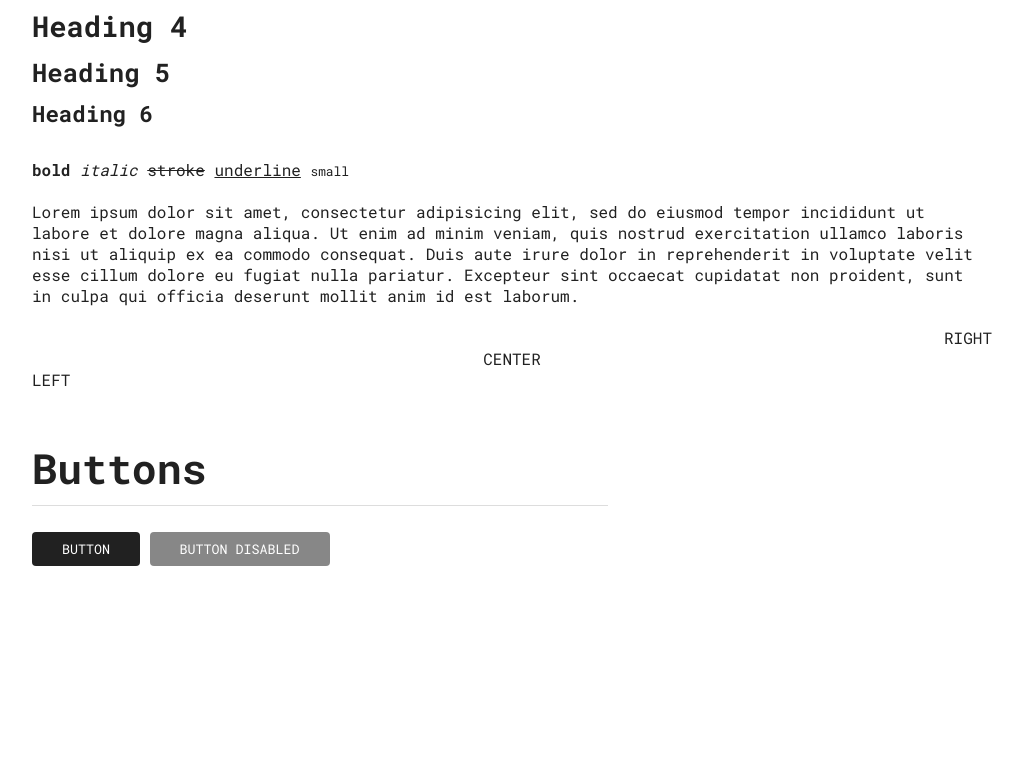
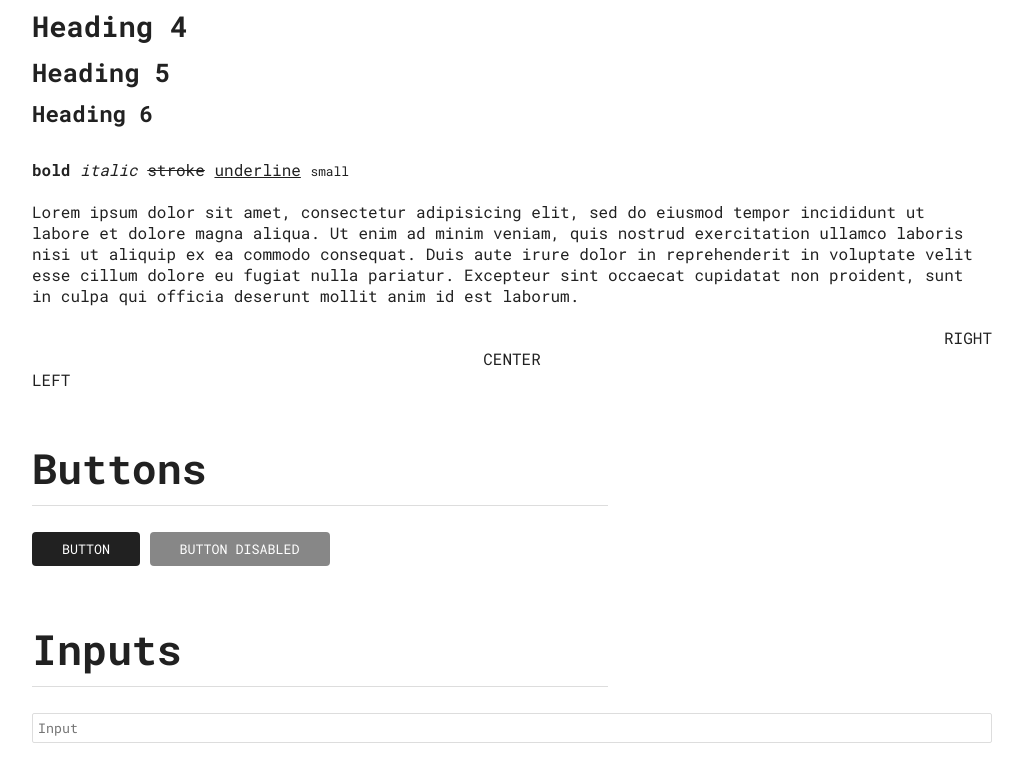
Before and after one commit to oltdaniel/skeleton-plus, a website: page index.html in a window 1280 px wide. Shown: the part 366-1148 px from the top of the page, without its empty margins (128-1151 px from the left). Before the commit the page ends 987 px from the top, so only its background shows below. Drawn offline with Linux system fonts and the light colour scheme.

Commit message:
Added inputs

```diff
--- a/css/skeleton-plus.css
+++ b/css/skeleton-plus.css
@@ -44,6 +44,17 @@ button {
     background-color: #878787; }
   button:active {
     background-color: black; }
+
+input {
+  display: block;
+  width: 100%;
+  padding: 5px;
+  margin: 5px 0;
+  border: 1px solid #dddddd;
+  outline: none;
+  border-radius: 2px; }
+  input:hover, input:focus {
+    border-color: #212121; }
 
 b, strong {
   font-weight: 700; }
--- a/index.html
+++ b/index.html
@@ -70,6 +70,14 @@
         <button>Button</button>
         <button disabled>Button Disabled</button>
       </section>
+
+      <section>
+        <h2>Inputs</h2>
+        <hr>
+        <br>
+
+        <input type="text" name="text" placeholder="Input" required>
+      </section>
     </main>
 
     <footer>
--- a/scss/_input.scss
+++ b/scss/_input.scss
@@ -0,0 +1,17 @@
+input {
+  display: block;
+  width: 100%;
+
+  padding: 5px;
+  margin: 5px 0;
+
+  border: 1px solid $mutedColor;
+  outline: none;
+
+  border-radius: 2px;
+
+  // Actions
+  &:hover, &:focus {
+    border-color: $textColor;
+  }
+}
```
Also changed, not shown: css/skeleton-plus.min.css.
